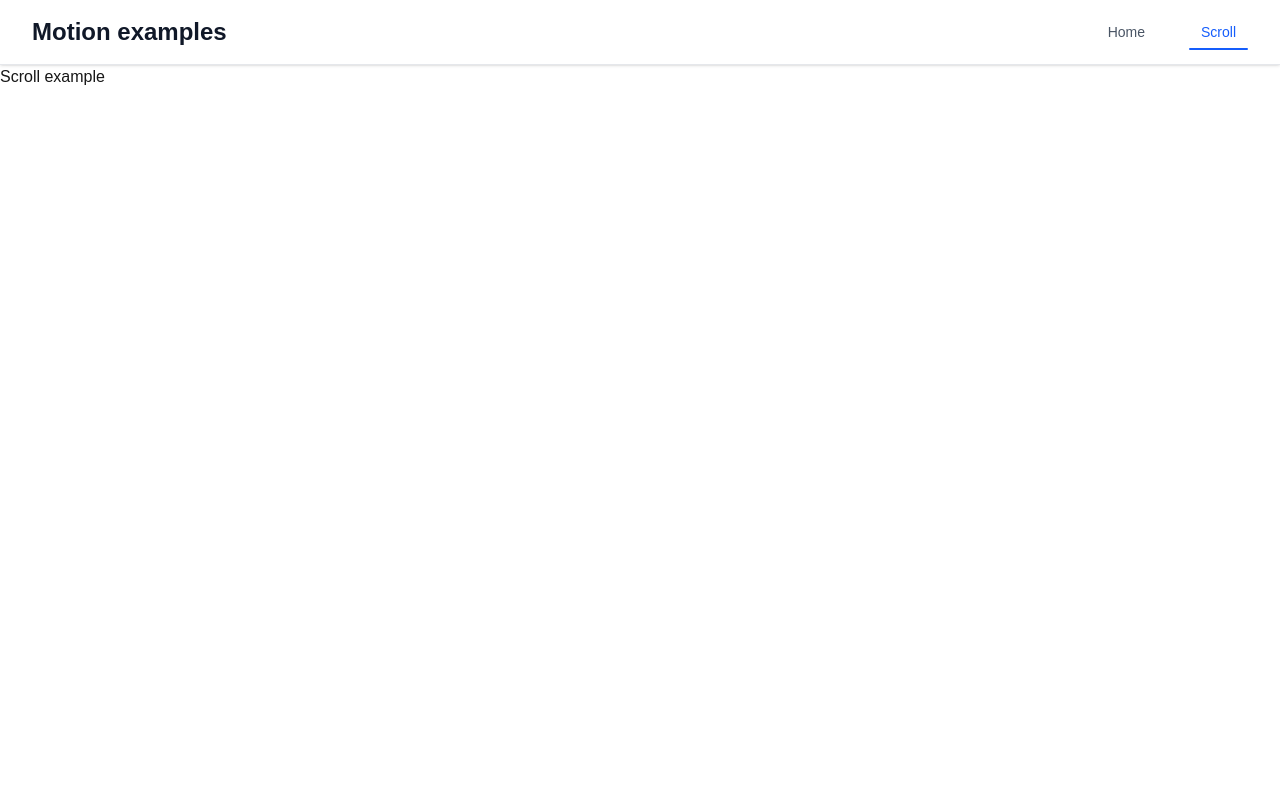
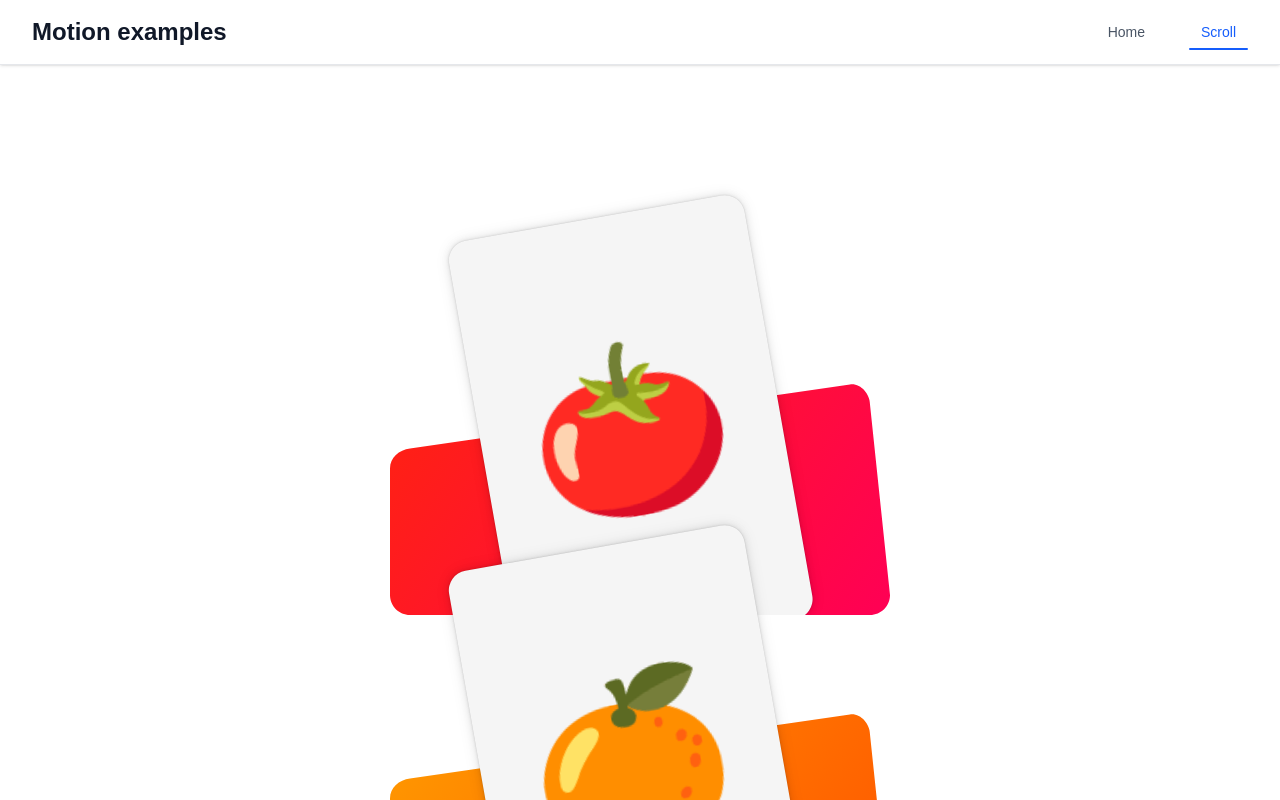
Before and after one commit to javrr-ui/framer-playground, a Next.js app: page /scroll in a window 1280 px wide. Shown: the top 800 px of the page. Built offline with nearby package versions, Linux system fonts and the light colour scheme.

Commit message:
Scroll animation example

```diff
--- a/app/scroll/page.tsx
+++ b/app/scroll/page.tsx
@@ -1,7 +1,114 @@
-export default function Scroll() {
+import * as motion from "motion/react-client"
+import type { Variants } from "motion/react"
+
+export default function ScrollTriggered() {
     return (
-        <>
-            <h1>Scroll example</h1>
-        </>
-    );
+        <div style={container}>
+            {food.map(([emoji, hueA, hueB], i) => (
+                <Card i={i} emoji={emoji} hueA={hueA} hueB={hueB} key={emoji} />
+            ))}
+        </div>
+    )
 }
+
+interface CardProps {
+    emoji: string
+    hueA: number
+    hueB: number
+    i: number
+}
+
+function Card({ emoji, hueA, hueB, i }: CardProps) {
+    const background = `linear-gradient(306deg, ${hue(hueA)}, ${hue(hueB)})`
+
+    return (
+        <motion.div
+            className={`card-container-${i}`}
+            style={cardContainer}
+            initial="offscreen"
+            whileInView="onscreen"
+            viewport={{ amount: 0.8 }}
+        >
+            <div style={{ ...splash, background }} />
+            <motion.div style={card} variants={cardVariants} className="card">
+                {emoji}
+            </motion.div>
+        </motion.div>
+    )
+}
+
+const cardVariants: Variants = {
+    offscreen: {
+        y: 300,
+    },
+    onscreen: {
+        y: 50,
+        rotate: -10,
+        transition: {
+            type: "spring",
+            bounce: 0.4,
+            duration: 0.8,
+        },
+    },
+}
+
+const hue = (h: number) => `hsl(${h}, 100%, 50%)`
+
+/**
+ * ==============   Styles   ================
+ */
+
+const container: React.CSSProperties = {
+    margin: "100px auto",
+    maxWidth: 500,
+    paddingBottom: 300,
+    width: "100%",
+}
+
+const cardContainer: React.CSSProperties = {
+    overflow: "hidden",
+    display: "flex",
+    justifyContent: "center",
+    alignItems: "center",
+    position: "relative",
+    paddingTop: 20,
+    marginBottom: -120,
+}
+
+const splash: React.CSSProperties = {
+    position: "absolute",
+    top: 0,
+    left: 0,
+    right: 0,
+    bottom: 0,
+    clipPath: `path("M 0 303.5 C 0 292.454 8.995 285.101 20 283.5 L 460 219.5 C 470.085 218.033 480 228.454 480 239.5 L 500 430 C 500 441.046 491.046 450 480 450 L 20 450 C 8.954 450 0 441.046 0 430 Z")`,
+}
+
+const card: React.CSSProperties = {
+    fontSize: 164,
+    width: 300,
+    height: 430,
+    display: "flex",
+    justifyContent: "center",
+    alignItems: "center",
+    borderRadius: 20,
+    background: "#f5f5f5",
+    boxShadow:
+        "0 0 1px hsl(0deg 0% 0% / 0.075), 0 0 2px hsl(0deg 0% 0% / 0.075), 0 0 4px hsl(0deg 0% 0% / 0.075), 0 0 8px hsl(0deg 0% 0% / 0.075), 0 0 16px hsl(0deg 0% 0% / 0.075)",
+    transformOrigin: "10% 60%",
+}
+
+/**
+ * ==============   Data   ================
+ */
+
+const food: [string, number, number][] = [
+    ["🍅", 340, 10],
+    ["🍊", 20, 40],
+    ["🍋", 60, 90],
+    ["🍐", 80, 120],
+    ["🍏", 100, 140],
+    ["🫐", 205, 245],
+    ["🍆", 260, 290],
+    ["🍇", 290, 320],
+]
```
